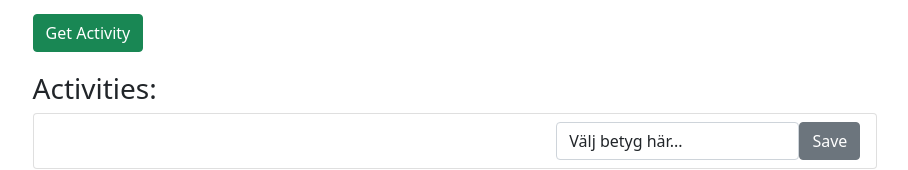
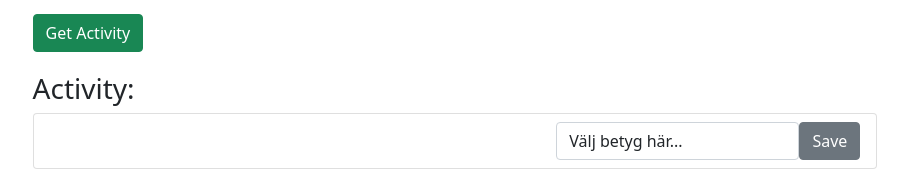
Before and after one commit to moasvennesson/NeverBoredProject, a React (Create React App) app: page / in a window 1280 px wide. Shown: the part 208-378 px from the top of the page, without its empty margins (185-1093 px from the left). Built offline with nearby package versions, Linux system fonts and the light colour scheme.

Commit message:
Fixat så att det visas upp från localstorage
Co-Authored-By: Kungerberglund <62596212+kungerberglund@users.noreply.github.com>

```diff
--- a/src/ActivityHandler.js
+++ b/src/ActivityHandler.js
@@ -12,6 +12,7 @@ import Saved_activity from './Saved_activity';
 export default function ActivityHandler() {
     const [activity, Set_activity] = useState([]);
     const [new_activities, Set_new_activities] = useState([]);
+    const saved_activities = get_activities_from_local_storage();
     const CategoryRef = useRef();
     const PeopleRef = useRef();
     // [...activity, { id: uuidv4(), activity: response.data.activity, type: response.data.type }]
@@ -21,8 +22,7 @@ export default function ActivityHandler() {
         const people = PeopleRef.current.value
         Axios.get(`http://www.boredapi.com/api/activity?type=${category}&participants=${people}`).then((response) => {
            // console.log(category);
-           let myarray = [response.data.activity, response.data.participants]
-            Set_activity(myarray)
+            Set_activity([response.data.activity, response.data.participants])
             //console.log(response.data.participants)
         })
     };
@@ -91,13 +91,13 @@ export default function ActivityHandler() {
                     <option value="8">8</option>
                 </select>
                 <button className="btn btn-success mt-3" onClick={Get_activity}>Get Activity</button>
-                <h3 style={{paddingTop: "20px"}}>Activities:</h3>
+                <h3 style={{paddingTop: "20px"}}>Activity:</h3>
                 <ul className="list-group">
                     <Activities key={uuidv4()} activity={activity} Save_activity={Save_activity} />
                 </ul>
                 <h3>Saved activities:</h3>
                 <ul className="list-group">
-                    {new_activities.map(activity => <Saved_activity deleteItem={deleteItem} updateItem={updateItem} activity={activity.activity} rating={activity.rating} id={activity.id} key={uuidv4()}/>)}
+                    {saved_activities.map(activity => <Saved_activity deleteItem={deleteItem} updateItem={updateItem} activity={activity.activity} rating={activity.rating} id={activity.id} key={uuidv4()}/>)}
                 </ul>
             </section>
         </div>
```
